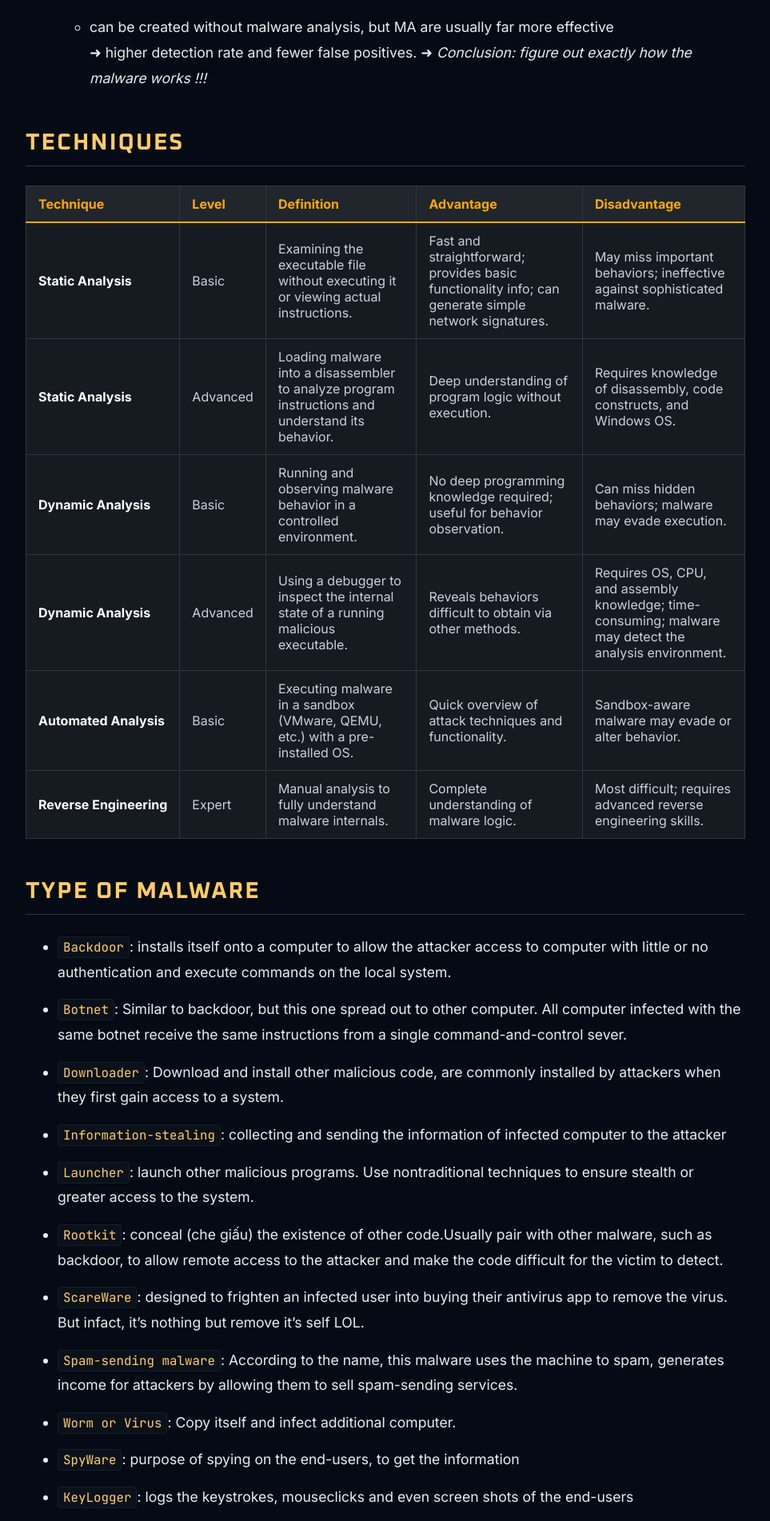
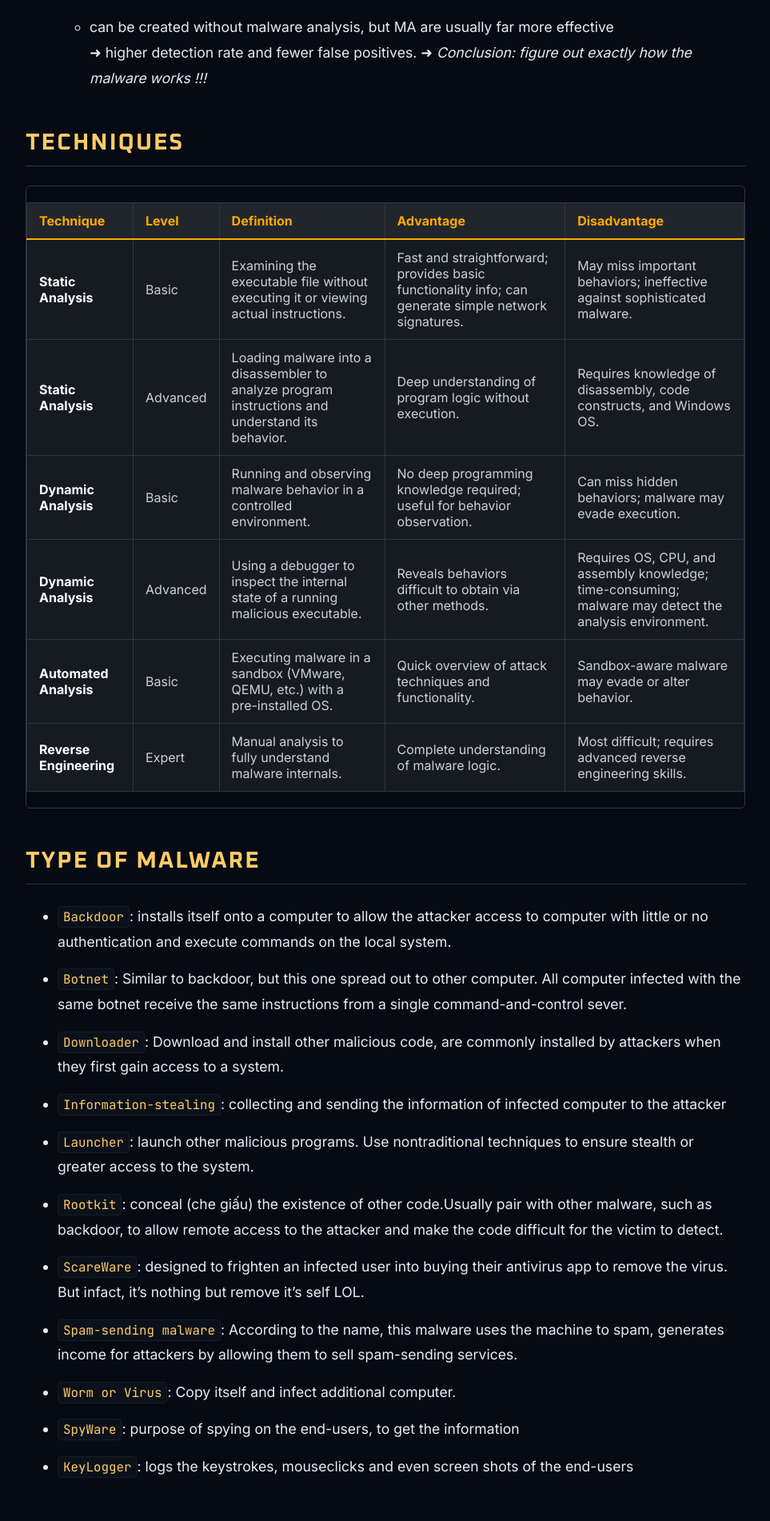
Before and after one commit to kaiversus/kaiversus.github.io, a Jekyll site: the page built from _courses/malware/chapter_1.md, in a window 1280 px wide. Shown: the part 1364-3266 px from the top of the page at 80% size, without its empty margins (8-971 px from the left). Built offline with Jekyll 4.4.1, drawn with Linux system fonts in a browser that asks for light colours; some web fonts are replaced.

Commit message:
Update course.html

```diff
--- a/_layouts/course.html
+++ b/_layouts/course.html
@@ -87,7 +87,15 @@
         .course-content table { width: 100%; border-collapse: collapse; margin: 20px 0; font-size: 1rem; background: #161b22; border: 1px solid var(--border-color); }
         .course-content th, .course-content td { padding: 12px 15px; border: 1px solid var(--border-color); text-align: left; color: var(--text-main); }
         .course-content th { background-color: #21262d; color: var(--course-accent); font-weight: 700; border-bottom: 2px solid var(--course-accent); }
-        .course-content td:first-child { font-weight: 600; width: auto; color: #fff; white-space: nowrap; }
+        /* --- THÊM CLASS NÀY ĐỂ XỬ LÝ CUỘN --- */
+        .table-responsive {
+            overflow-x: auto;
+            margin: 20px 0;
+            border: 1px solid var(--border-color);
+            border-radius: 6px;
+        }
+        /* ĐÃ FIX: Xóa white-space: nowrap để không bị tràn */
+        .course-content td:first-child { font-weight: 600; width: auto; color: #fff; }
 
         /* --- CODE BLOCK (VIỀN CAM) --- */
         div.highlighter-rouge {
```
Also changed, not shown: other parts of _layouts/course.html (+13 -0 lines).
